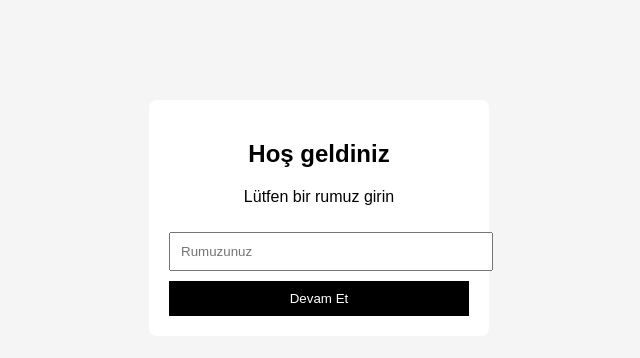
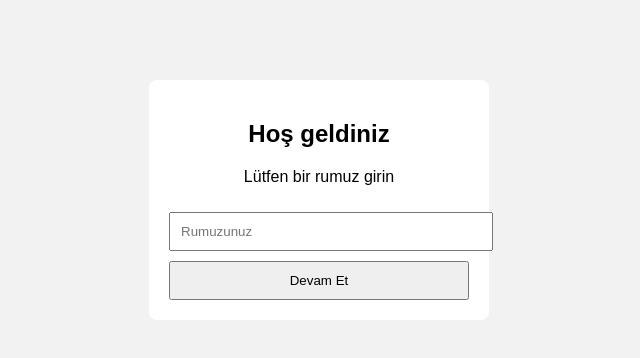
Before and after one commit to minimalizej/dugun-site, a plain HTML site: page index.html in a window 1280 px wide. Shown: the whole page, without its empty margins (321-961 px from the left). Drawn offline with Linux system fonts and the light colour scheme.

Commit message:
Update style.css

```diff
--- a/style.css
+++ b/style.css
@@ -1,15 +1,15 @@
 body {
-  font-family: Arial, sans-serif;
-  background: #f5f5f5;
+  font-family: Arial;
+  background: #f2f2f2;
 }
 
 .box {
   width: 300px;
-  margin: 100px auto;
+  margin: 80px auto;
+  background: #fff;
   padding: 20px;
-  background: #fff;
+  border-radius: 8px;
   text-align: center;
-  border-radius: 8px;
 }
 
 input, button {
@@ -18,9 +18,7 @@ input, button {
   margin-top: 10px;
 }
 
-button {
-  background: #000;
-  color: #fff;
-  border: none;
-  cursor: pointer;
+img {
+  width: 100%;
+  margin-top: 10px;
 }
```
